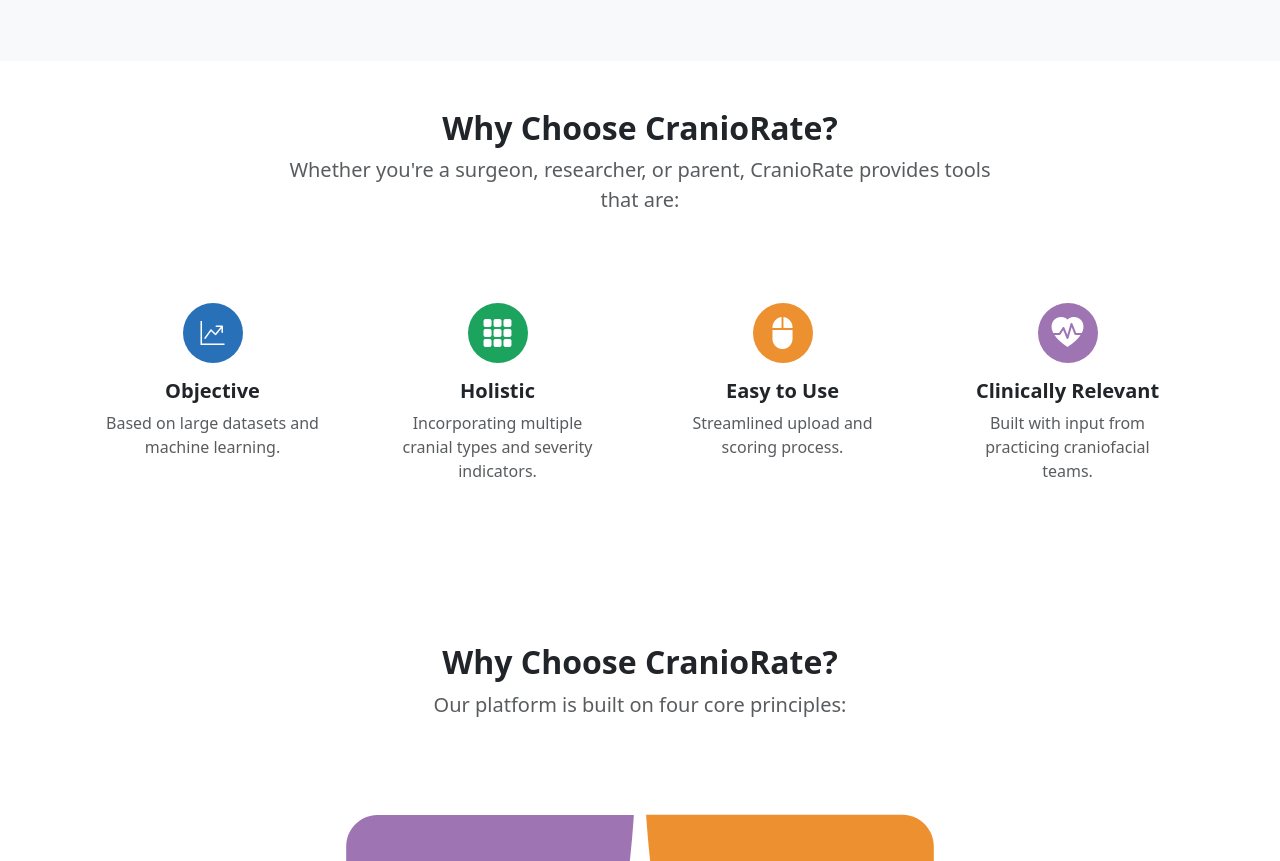
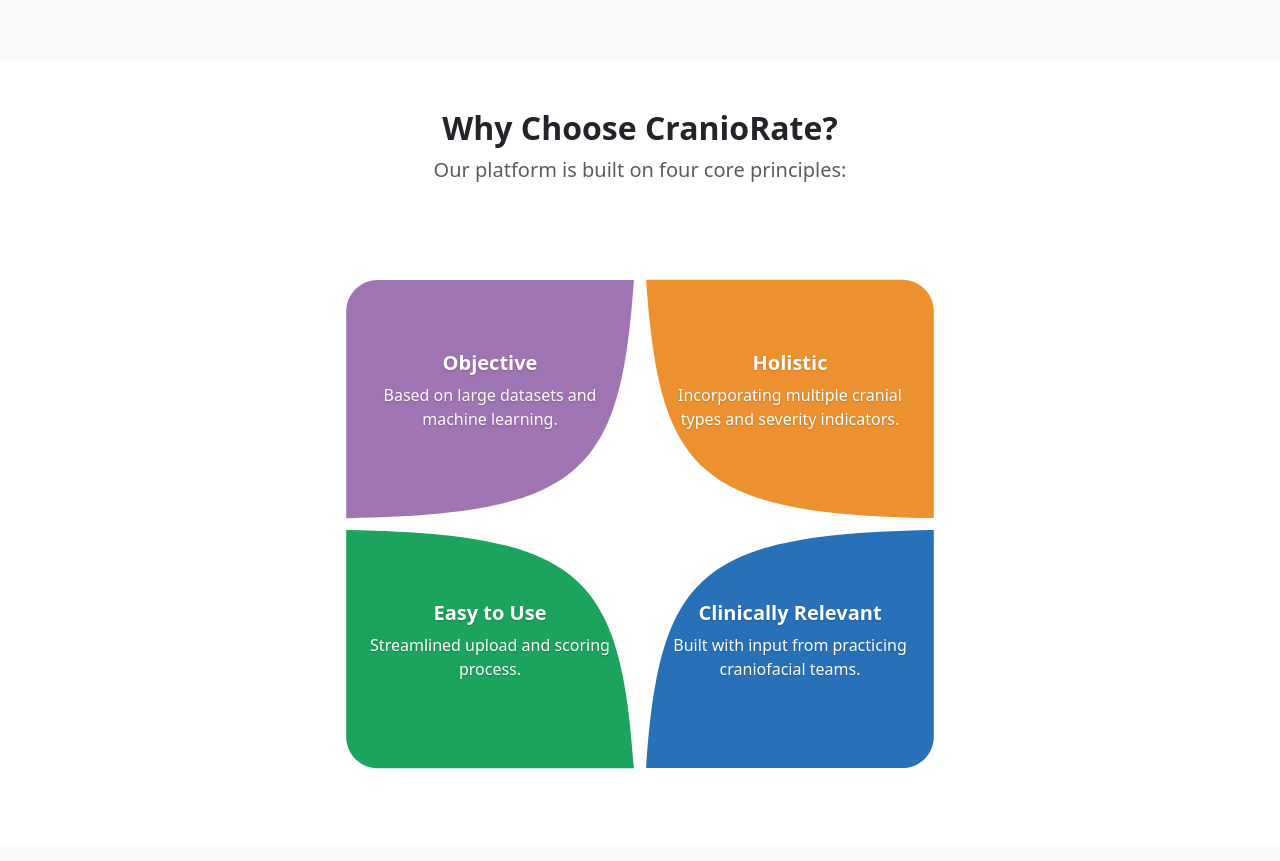
Before and after one commit to MedVIC-Lab/CR-website-design-mock-up, a plain HTML site: page index.html in a window 1280 px wide. Shown: the part 952-1813 px from the top of the page. Drawn offline with nearby package versions, Linux system fonts and the light colour scheme.

Commit message:
Remove old features section

```diff
--- a/index.html
+++ b/index.html
@@ -75,56 +75,6 @@
         <div class="col-lg-6 mt-4 mt-lg-0">
           <div class="bg-secondary text-white d-flex align-items-center justify-content-center" style="min-height: 300px; border-radius: 15px;">
             <h5 class="text-center p-3">Placeholder for a compelling visual,<br>e.g., a diagram showing the CranioRate process.</h5>
-          </div>
-        </div>
-      </div>
-    </div>
-  </section>
-
-  <section id="features" class="py-5">
-    <div class="container">
-      <div class="row text-center mb-5">
-        <div class="col-lg-8 mx-auto">
-          <h2 class="fw-bold">Why Choose CranioRate?</h2>
-          <p class="lead text-muted">Whether you're a surgeon, researcher, or parent, CranioRate provides tools that are: </p>
-        </div>
-      </div>
-
-      <div class="row text-center">
-        <div class="col-lg-3 col-md-6 mb-4">
-          <div class="p-4">
-            <div class="icon-circle bg-blue mb-3">
-              <i class="bi bi-graph-up-arrow text-white" style="font-size: 1.5rem;"></i>
-            </div>
-            <h5 class="fw-bold">Objective</h5>
-            <p class="text-muted">Based on large datasets and machine learning.</p>
-          </div>
-        </div>
-
-        <div class="col-lg-3 col-md-6 mb-4">
-          <div class="p-4">
-            <div class="icon-circle bg-green mb-3">
-              <i class="bi bi-grid-3x3-gap-fill text-white" style="font-size: 2rem;"></i> </div>
-            <h5 class="fw-bold">Holistic</h5>
-            <p class="text-muted">Incorporating multiple cranial types and severity indicators. </p>
-          </div>
-        </div>
-
-        <div class="col-lg-3 col-md-6 mb-4">
-          <div class="p-4">
-            <div class="icon-circle bg-orange mb-3">
-              <i class="bi bi-mouse2-fill text-white" style="font-size: 2rem;"></i> </div>
-            <h5 class="fw-bold">Easy to Use</h5>
-            <p class="text-muted">Streamlined upload and scoring process. </p>
-          </div>
-        </div>
-
-        <div class="col-lg-3 col-md-6 mb-4">
-          <div class="p-4">
-            <div class="icon-circle bg-purple mb-3">
-              <i class="bi bi-heart-pulse-fill text-white" style="font-size: 2rem;"></i> </div>
-            <h5 class="fw-bold">Clinically Relevant</h5>
-            <p class="text-muted">Built with input from practicing craniofacial teams. </p>
           </div>
         </div>
       </div>
```
